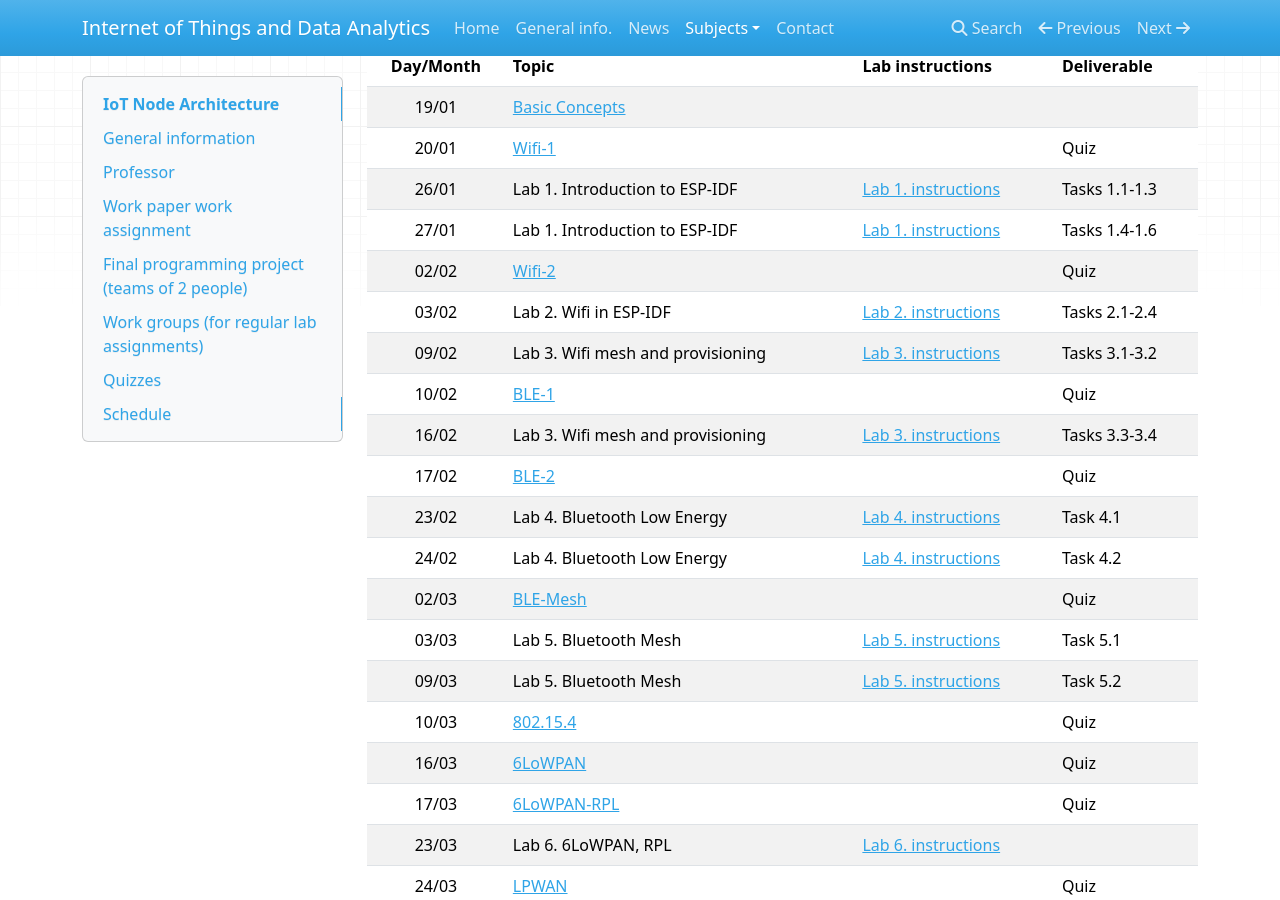
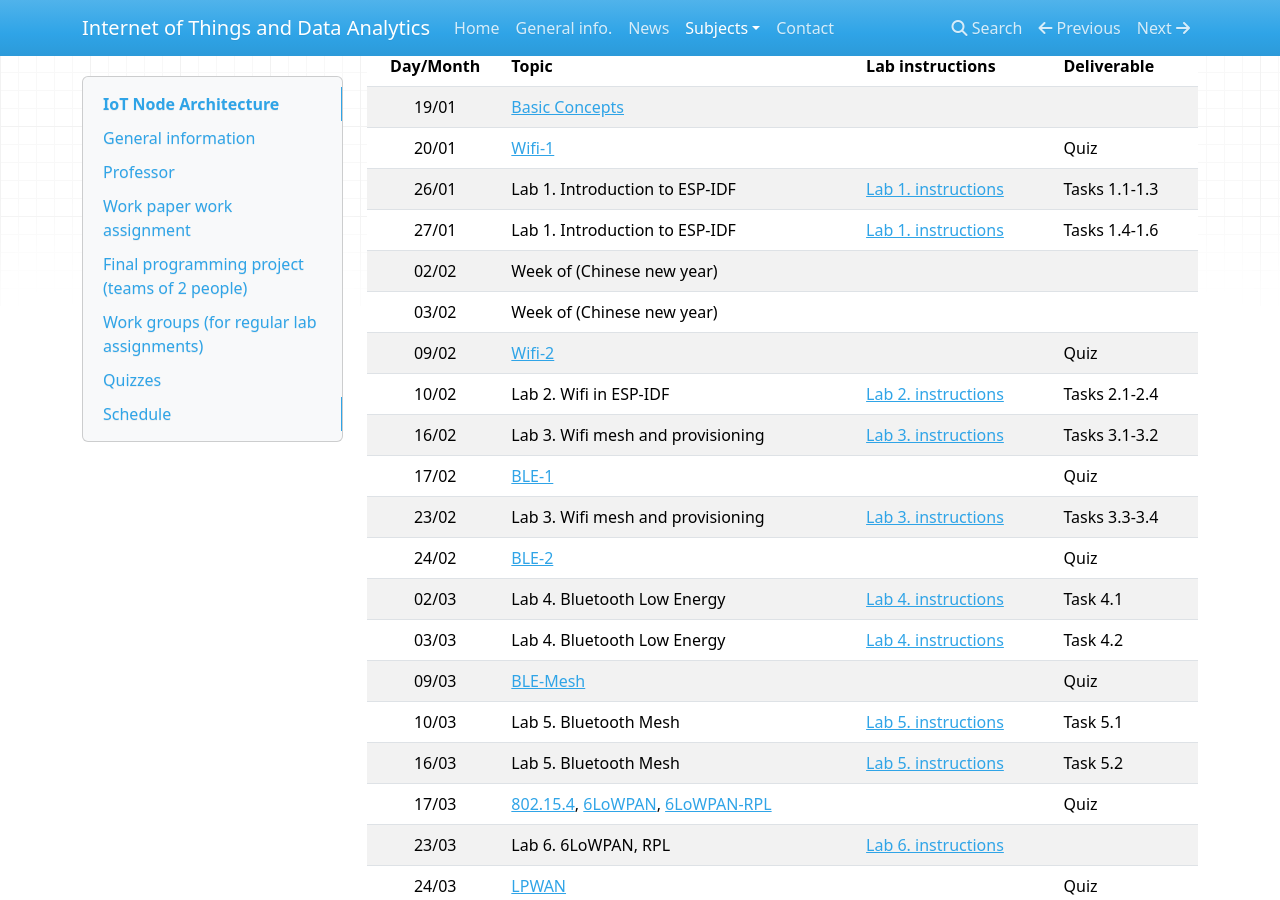
Before and after one commit to iot-da/iot-da.github.io, an MkDocs documentation site: the page built from docs/Subjects/NP1/index.md, in a window 1280 px wide and 900 px high, scrolled down 911 px. Built offline with MkDocs 1.6.1, drawn with Linux system fonts in a browser that asks for light colours; nearby versions of some CDN libraries.

Commit message:
NP1: schedule, chinese new year

```diff
--- a/docs/Subjects/NP1/index.md
+++ b/docs/Subjects/NP1/index.md
@@ -41,29 +41,31 @@
 
 ## Schedule
 
-| Day/Month | Topic                                       | Lab instructions                   | Deliverable   |
-|:---------:|---------------------------------------------|------------------------------------|---------------|
-|   19/01   | [Basic Concepts](slides/Basic_Concepts.pdf) |                                    |               |
-|   20/01   | [Wifi-1](slides/Wifi-1.pdf)                 |                                    | Quiz          |
-|   26/01   | Lab 1. Introduction to ESP-IDF              | [Lab 1. instructions](P1/index.md) | Tasks 1.1-1.3 |
-|   27/01   | Lab 1. Introduction to ESP-IDF              | [Lab 1. instructions](P1/index.md) | Tasks 1.4-1.6 |
-|   02/02   | [Wifi-2](slides/Wifi-2.pdf)                 |                                    | Quiz          |
-|   03/02   | Lab 2. Wifi in ESP-IDF                      | [Lab 2. instructions](P2/index.md) | Tasks 2.1-2.4 |
-|   09/02   | Lab 3. Wifi mesh and provisioning           | [Lab 3. instructions](P3/index.md) | Tasks 3.1-3.2 |
-|   10/02   | [BLE-1](slides/BLE-1.pdf)                   |                                    | Quiz          |
-|   16/02   | Lab 3. Wifi mesh and provisioning           | [Lab 3. instructions](P3/index.md) | Tasks 3.3-3.4 |
-|   17/02   | [BLE-2](slides/BLE-2.pdf)                   |                                    | Quiz          |
-|   23/02   | Lab 4. Bluetooth Low Energy                 | [Lab 4. instructions](P4/index.md) | Task 4.1      |
-|   24/02   | Lab 4. Bluetooth Low Energy                 | [Lab 4. instructions](P4/index.md) | Task 4.2      |
-|   02/03   | [BLE-Mesh](slides/BLE-Mesh.pdf)             |                                    | Quiz          |
-|   03/03   | Lab 5. Bluetooth Mesh                       | [Lab 5. instructions](P5/index.md) | Task 5.1      |
-|   09/03   | Lab 5. Bluetooth Mesh                       | [Lab 5. instructions](P5/index.md) | Task 5.2      |
-|   10/03   | [802.15.4](802_15_4.pdf)                    |                                    | Quiz          |
-|   16/03   | [6LoWPAN](slides/6LoWPAN.pdf)               |                                    | Quiz          |
-|   17/03   | [6LoWPAN-RPL](slides/6LoWPAN-RPL.pdf)       |                                    | Quiz          |
-|   23/03   | Lab 6. 6LoWPAN, RPL                         | [Lab 6. instructions](P6/index.md) |               |
-|   24/03   | [LPWAN](slides/LPWAN.pdf)                   |                                    | Quiz          |
-|   30/03   | Work on Final Project                       |                                    |               |
-|   31/03   | Work on Final Project                       |                                    |               |
-|   06/04   | Work on Final Project                       |                                    |               |
-|   07/04   | Work on Final Project                       |                                    |               |
+| Day/Month | Topic                                                                                          | Lab instructions                   | Deliverable   |
+|:---------:|------------------------------------------------------------------------------------------------|------------------------------------|---------------|
+|   19/01   | [Basic Concepts](slides/Basic_Concepts.pdf)                                                    |                                    |               |
+|   20/01   | [Wifi-1](slides/Wifi-1.pdf)                                                                    |                                    | Quiz          |
+|   26/01   | Lab 1. Introduction to ESP-IDF                                                                 | [Lab 1. instructions](P1/index.md) | Tasks 1.1-1.3 |
+|   27/01   | Lab 1. Introduction to ESP-IDF                                                                 | [Lab 1. instructions](P1/index.md) | Tasks 1.4-1.6 |
+|   02/02   | Week of (Chinese new year)                                                                     |                                    |               |
+|   03/02   | Week of (Chinese new year)                                                                     |                                    |               |
+|   09/02   | [Wifi-2](slides/Wifi-2.pdf)                                                                    |                                    | Quiz          |
+|   10/02   | Lab 2. Wifi in ESP-IDF                                                                         | [Lab 2. instructions](P2/index.md) | Tasks 2.1-2.4 |
+|   16/02   | Lab 3. Wifi mesh and provisioning                                                              | [Lab 3. instructions](P3/index.md) | Tasks 3.1-3.2 |
+|   17/02   | [BLE-1](slides/BLE-1.pdf)                                                                      |                                    | Quiz          |
+|   23/02   | Lab 3. Wifi mesh and provisioning                                                              | [Lab 3. instructions](P3/index.md) | Tasks 3.3-3.4 |
+|   24/02   | [BLE-2](slides/BLE-2.pdf)                                                                      |                                    | Quiz          |
+|   02/03   | Lab 4. Bluetooth Low Energy                                                                    | [Lab 4. instructions](P4/index.md) | Task 4.1      |
+|   03/03   | Lab 4. Bluetooth Low Energy                                                                    | [Lab 4. instructions](P4/index.md) | Task 4.2      |
+|   09/03   | [BLE-Mesh](slides/BLE-Mesh.pdf)                                                                |                                    | Quiz          |
+|   10/03   | Lab 5. Bluetooth Mesh                                                                          | [Lab 5. instructions](P5/index.md) | Task 5.1      |
+|   16/03   | Lab 5. Bluetooth Mesh                                                                          | [Lab 5. instructions](P5/index.md) | Task 5.2      |
+|   17/03   | [802.15.4](802_15_4.pdf), [6LoWPAN](slides/6LoWPAN.pdf), [6LoWPAN-RPL](slides/6LoWPAN-RPL.pdf) |                                    | Quiz          |
+|   23/03   | Lab 6. 6LoWPAN, RPL                                                                            | [Lab 6. instructions](P6/index.md) |               |
+|   24/03   | [LPWAN](slides/LPWAN.pdf)                                                                      |                                    | Quiz          |
+|   30/03   | Work on Final Project                                                                          |                                    |               |
+|   31/03   | Work on Final Project                                                                          |                                    |               |
+|   06/04   | Work on Final Project                                                                          |                                    |               |
+|   07/04   | Work on Final Project                                                                          |                                    |               |
+|           |                                                                                                |                                    |               |
+|           |                                                                                                |                                    |               |
```
